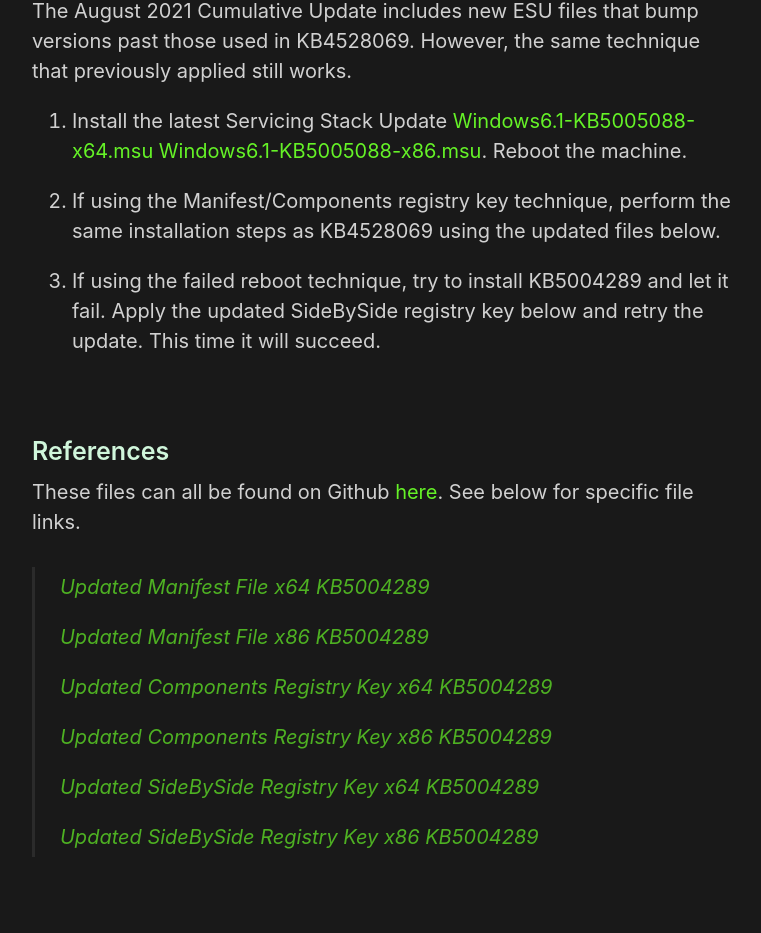
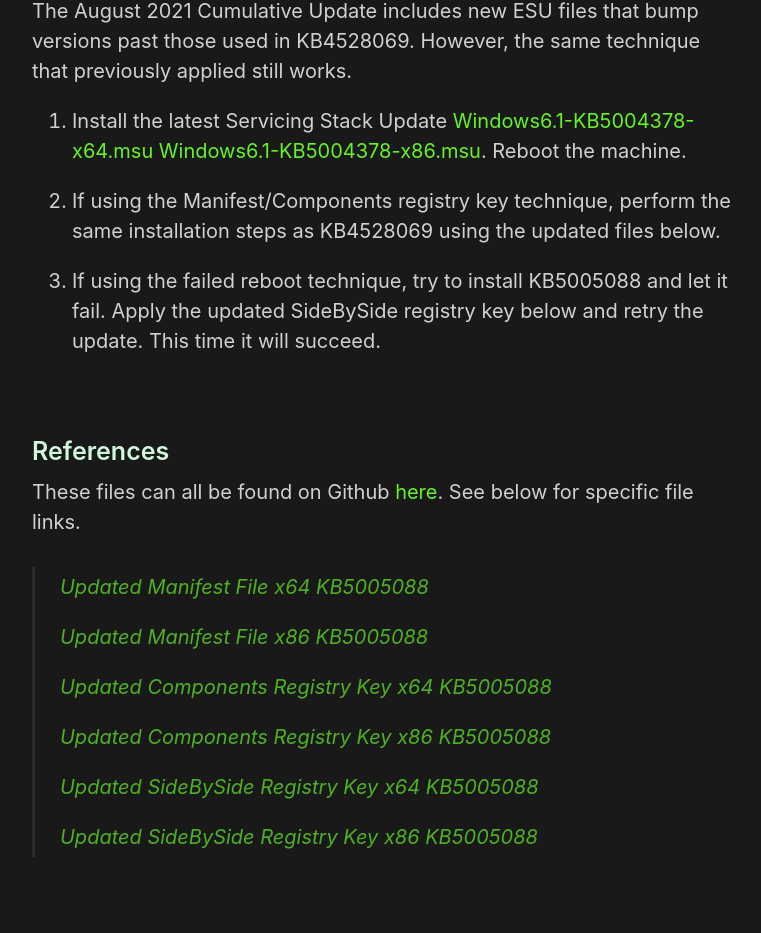
Before and after one commit to HackAndPwn/HackAndPwn.github.io, a Jekyll site: the page built from _posts/2020-09-12-windows-7-esu-analysis-updates.md, in a window 1280 px wide and 1400 px high, scrolled down 886 px. Shown: the part 151-1084 px from the top of the window, without its empty margins (258-1019 px from the left). Built offline with Jekyll 4.4.1, drawn with Linux system fonts in a browser that asks for light colours.

Commit message:
Updated Links

```diff
--- a/_posts/2020-09-12-windows-7-esu-analysis-updates.md
+++ b/_posts/2020-09-12-windows-7-esu-analysis-updates.md
@@ -23,11 +23,11 @@
 
 The August 2021 Cumulative Update includes new ESU files that bump versions past those used in KB4528069.  However, the same technique that previously applied still works.
 
-1. Install the latest Servicing Stack Update [Windows6.1-KB5005088-x64.msu](https://github.com/HackAndPwn/Windows-7-Patching/raw/master/06_ESU_Updates/01_Windows6.1-KB5005088-x64.msu) [Windows6.1-KB5005088-x86.msu](https://github.com/HackAndPwn/Windows-7-Patching/raw/master/06_ESU_Updates/01_Windows6.1-KB5005088-x86.msu).  Reboot the machine.
+1. Install the latest Servicing Stack Update [Windows6.1-KB5004378-x64.msu](https://github.com/HackAndPwn/Windows-7-Patching/raw/master/06_ESU_Updates/01_Windows6.1-KB5004378-x64.msu) [Windows6.1-KB5004378-x86.msu](https://github.com/HackAndPwn/Windows-7-Patching/raw/master/06_ESU_Updates/01_Windows6.1-KB5004378-x86.msu).  Reboot the machine.
 
 2. If using the Manifest/Components registry key technique, perform the same installation steps as KB4528069 using the updated files below.
 
-3. If using the failed reboot technique, try to install KB5004289 and let it fail.  Apply the updated SideBySide registry key below and retry the update.  This time it will succeed.
+3. If using the failed reboot technique, try to install KB5005088 and let it fail.  Apply the updated SideBySide registry key below and retry the update.  This time it will succeed.
 
 <br>
 
@@ -35,17 +35,17 @@
 
 These files can all be found on Github [here](https://github.com/HackAndPwn/Windows-7-ESU-Analysis).  See below for specific file links.
 
-> [Updated Manifest File x64 KB5004289](https://github.com/HackAndPwn/Windows-7-ESU-Analysis/raw/master/2021_08/amd64_microsoft-windows-s..edsecurityupdatesai_31bf3856ad364e35_6.1.7602.25685_none_c896caf2365bf2b4)
+> [Updated Manifest File x64 KB5005088](https://github.com/HackAndPwn/Windows-7-ESU-Analysis/raw/master/2021_08/amd64_microsoft-windows-s..edsecurityupdatesai_31bf3856ad364e35_6.1.7602.25685_none_c896caf2365bf2b4)
 >
-> [Updated Manifest File x86 KB5004289](https://github.com/HackAndPwn/Windows-7-ESU-Analysis/raw/master/2021_08/x86_microsoft-windows-s..edsecurityupdatesai_31bf3856ad364e35_6.1.7602.25685_none_6c782f6e7dfe817e)
+> [Updated Manifest File x86 KB5005088](https://github.com/HackAndPwn/Windows-7-ESU-Analysis/raw/master/2021_08/x86_microsoft-windows-s..edsecurityupdatesai_31bf3856ad364e35_6.1.7602.25685_none_6c782f6e7dfe817e)
 >
-> [Updated Components Registry Key x64 KB5004289](https://github.com/HackAndPwn/Windows-7-ESU-Analysis/raw/master/2021_08/ComponentsRegistryKey_x64.reg)
+> [Updated Components Registry Key x64 KB5005088](https://github.com/HackAndPwn/Windows-7-ESU-Analysis/raw/master/2021_08/ComponentsRegistryKey_x64.reg)
 >
-> [Updated Components Registry Key x86 KB5004289](https://github.com/HackAndPwn/Windows-7-ESU-Analysis/raw/master/2021_08/ComponentsRegistryKey_x86.reg)
+> [Updated Components Registry Key x86 KB5005088](https://github.com/HackAndPwn/Windows-7-ESU-Analysis/raw/master/2021_08/ComponentsRegistryKey_x86.reg)
 >
-> [Updated SideBySide Registry Key x64 KB5004289](https://github.com/HackAndPwn/Windows-7-ESU-Analysis/raw/master/2021_08/SideBySideRegistryKey_x64.reg)
+> [Updated SideBySide Registry Key x64 KB5005088](https://github.com/HackAndPwn/Windows-7-ESU-Analysis/raw/master/2021_08/SideBySideRegistryKey_x64.reg)
 >
-> [Updated SideBySide Registry Key x86 KB5004289](https://github.com/HackAndPwn/Windows-7-ESU-Analysis/raw/master/2021_08/SideBySideRegistryKey_x86.reg)
+> [Updated SideBySide Registry Key x86 KB5005088](https://github.com/HackAndPwn/Windows-7-ESU-Analysis/raw/master/2021_08/SideBySideRegistryKey_x86.reg)
 
 <br>
 
```
